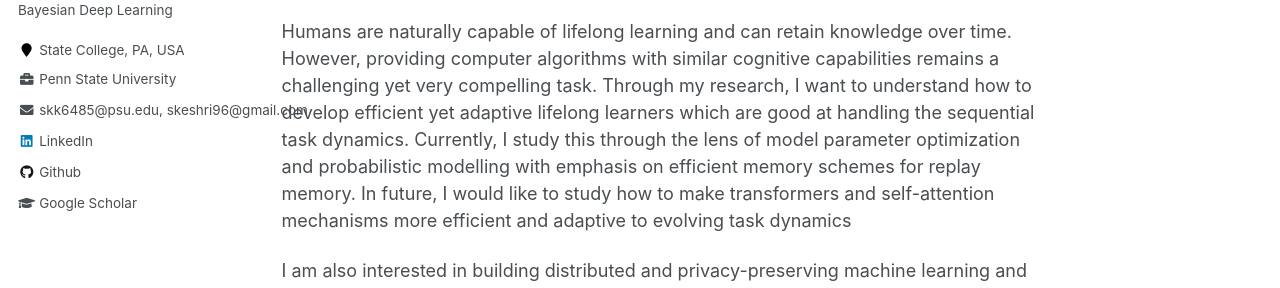
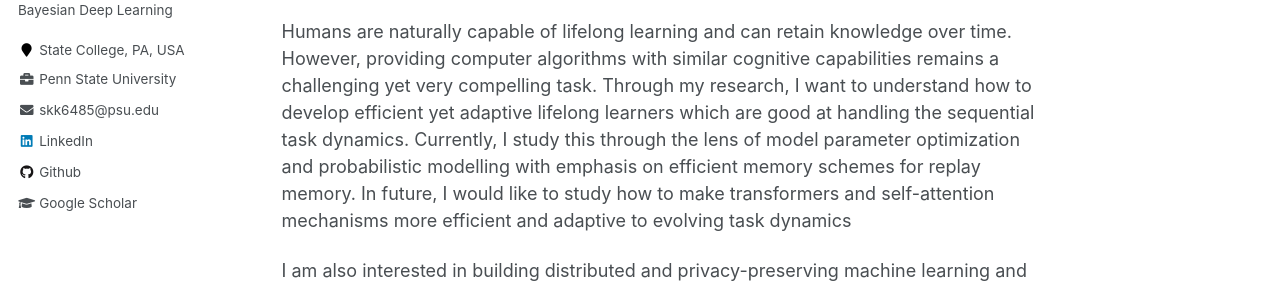
Before and after one commit to SatishKeshri/satishkeshri.github.io, a Jekyll site: the page built from _pages/about.md, in a window 1280 px wide. Shown: the part 351-639 px from the top of the page. Built offline with Jekyll 4.4.1, drawn with Linux system fonts in a browser that asks for light colours.

Commit message:
updated about me

```diff
--- a/_data/ui-text.yml
+++ b/_data/ui-text.yml
@@ -25,7 +25,7 @@ en: &DEFAULT_EN
   feed_label                 : "Feed"
   powered_by                 : "Powered by"
   website_label              : "Website"
-  email_label                : skk6485@psu.edu, skeshri96@gmail.com
+  email_label                : skk6485@psu.edu
   recent_posts               : "Recent Posts"
   undefined_wpm              : "Undefined parameter words_per_minute at _config.yml"
   comment_form_info          : "Your email address will not be published. Required fields are marked"
```
